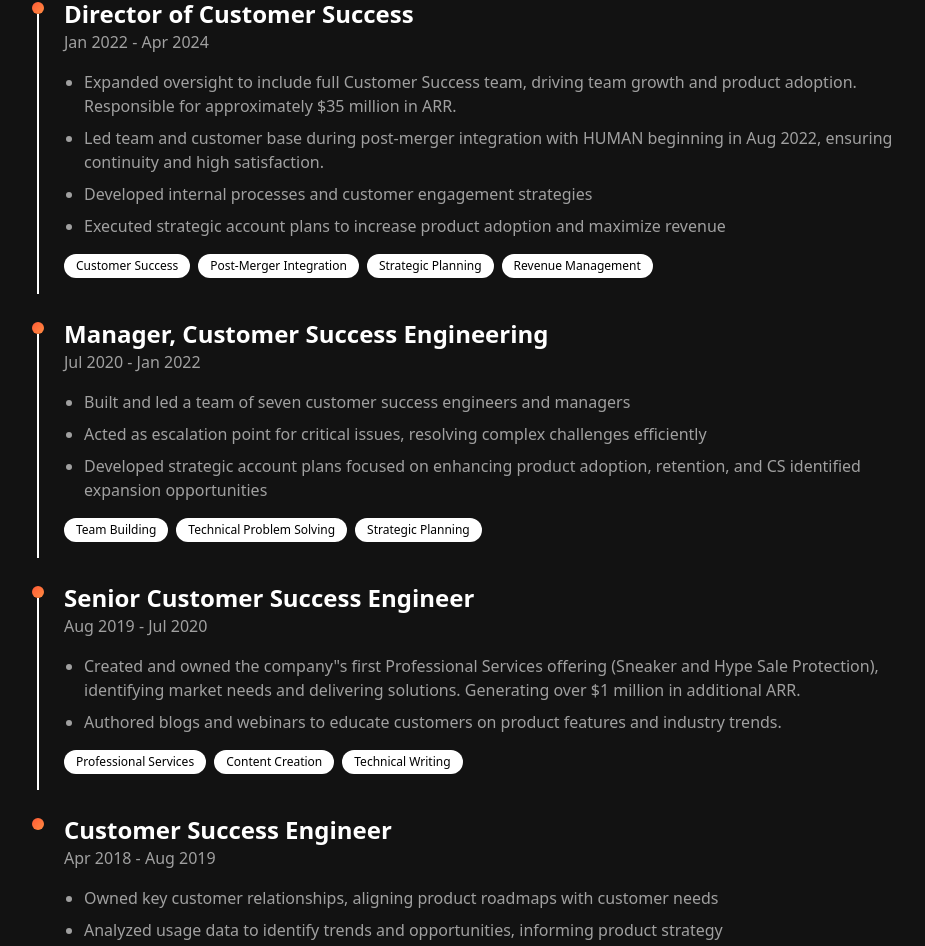
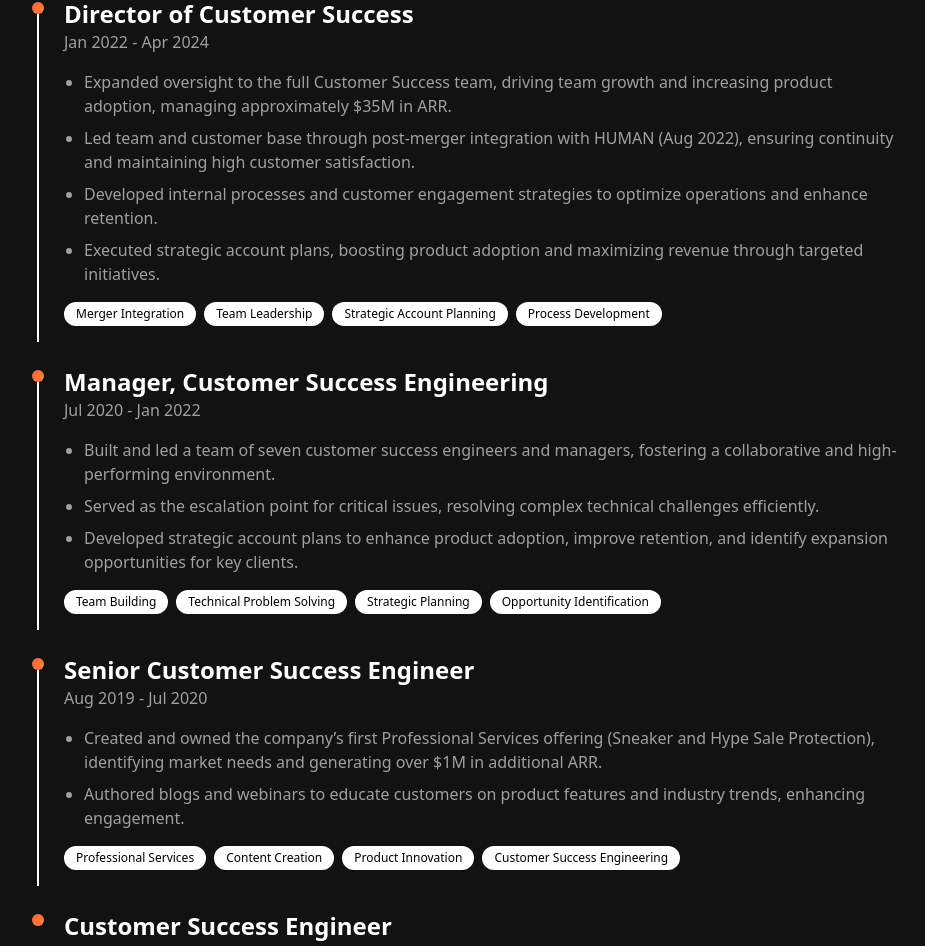
Before and after one commit to chrisfio/portfolio-website, a Next.js app: page /work in a window 1280 px wide. Shown: the part 654-1600 px from the top of the page, without its empty margins (168-1093 px from the left). Built offline with nearby package versions, Linux system fonts and the light colour scheme.

Commit message:
tweaks to work/resume page

```diff
--- a/src/app/work/page.tsx
+++ b/src/app/work/page.tsx
@@ -10,49 +10,49 @@ export default function Work() {
           title: "Senior Director of Technical Account Management",
           period: "Apr 2024 - Feb 2025",
           description: [
-            "Oversaw a $65M ARR customer base, reducing churn by exceeding targets in Q2–Q4 2024 through strategic account management and risk mitigation.",
+            "Oversaw a $65M ARR customer base, reducing churn by exceeding targets in Q2-Q4 2024 through strategic account management and proactive risk mitigation.",
             "Assumed leadership of a 10-person customer success team, introducing Gong for call analytics, streamlining Salesforce processes, and initiating JIRA Service Manager integration—improving team efficiency and response times."
           ],
-          skills: ["Gong", "JIRA Service Manager", "Salesforce", "Team Leadership", "Strategic Planning", "Risk Management"]
+          skills: ["Team Leadership", "Strategic Planning", "Customer Success", "Process Optimization"]
         },
         {
           title: "Director of Customer Success",
           period: "Jan 2022 - Apr 2024",
           description: [
-            "Expanded oversight to include full Customer Success team, driving team growth and product adoption. Responsible for approximately $35 million in ARR.",
-            "Led team and customer base during post-merger integration with HUMAN beginning in Aug 2022, ensuring continuity and high satisfaction.",
-            "Developed internal processes and customer engagement strategies",
-            "Executed strategic account plans to increase product adoption and maximize revenue"
+            "Expanded oversight to the full Customer Success team, driving team growth and increasing product adoption, managing approximately $35M in ARR.",
+            "Led team and customer base through post-merger integration with HUMAN (Aug 2022), ensuring continuity and maintaining high customer satisfaction.",
+            "Developed internal processes and customer engagement strategies to optimize operations and enhance retention.",
+            "Executed strategic account plans, boosting product adoption and maximizing revenue through targeted initiatives."
           ],
-          skills: ["Customer Success", "Post-Merger Integration", "Strategic Planning", "Revenue Management"]
+          skills: ["Merger Integration", "Team Leadership", "Strategic Account Planning", "Process Development"]
         },
         {
           title: "Manager, Customer Success Engineering",
           period: "Jul 2020 - Jan 2022",
           description: [
-            "Built and led a team of seven customer success engineers and managers",
-            "Acted as escalation point for critical issues, resolving complex challenges efficiently",
-            "Developed strategic account plans focused on enhancing product adoption, retention, and CS identified expansion opportunities"
+            "Built and led a team of seven customer success engineers and managers, fostering a collaborative and high-performing environment.",
+            "Served as the escalation point for critical issues, resolving complex technical challenges efficiently.",
+            "Developed strategic account plans to enhance product adoption, improve retention, and identify expansion opportunities for key clients."
           ],
-          skills: ["Team Building", "Technical Problem Solving", "Strategic Planning"]
+          skills: ["Team Building", "Technical Problem Solving", "Strategic Planning", "Opportunity Identification"]
         },
         {
           title: "Senior Customer Success Engineer",
           period: "Aug 2019 - Jul 2020",
           description: [
-            "Created and owned the company\"s first Professional Services offering (Sneaker and Hype Sale Protection), identifying market needs and delivering solutions. Generating over $1 million in additional ARR.",
-            "Authored blogs and webinars to educate customers on product features and industry trends."
+            "Created and owned the company’s first Professional Services offering (Sneaker and Hype Sale Protection), identifying market needs and generating over $1M in additional ARR.",
+            "Authored blogs and webinars to educate customers on product features and industry trends, enhancing engagement."
           ],
-          skills: ["Professional Services", "Content Creation", "Technical Writing"]
+          skills: ["Professional Services", "Content Creation", "Product Innovation", "Customer Success Engineering"]
         },
         {
           title: "Customer Success Engineer",
           period: "Apr 2018 - Aug 2019",
           description: [
-            "Owned key customer relationships, aligning product roadmaps with customer needs",
-            "Analyzed usage data to identify trends and opportunities, informing product strategy"
+            "Owned key customer relationships, conducted business reviews, drove adoptoin, aligned product roadmaps with client needs to drive satisfaction.",
+            "Analyzed usage data to identify trends and opportunities, informing product strategy and improvements."
           ],
-          skills: ["Customer Relationship Management", "Data Analysis", "Product Strategy"]
+          skills: ["Customer Relationship Management", "Data Analysis", "Product Strategy", "Business Reviews"]
         }
       ]
     },
@@ -83,7 +83,7 @@ export default function Work() {
             "Managed key publisher relationships and ensured customer satisfaction",
             "Developed strategies to increase publisher revenue and engagement"
           ],
-          skills: ["Customer Success", "Relationship Management", "Revenue Optimization"]
+          skills: ["Account Management", "Relationship Management", "Revenue Growth"]
         },
         {
           title: "Publisher Delivery Manager (Customer Success)",
@@ -108,7 +108,7 @@ export default function Work() {
             "Progressed from Analyst I to Analyst III within the Securities Based Lending department",
             "Managed lending operations and client relationships"
           ],
-          skills: ["Financial Analysis", "Client Relationship Management", "Securities"]
+          skills: ["Financial Analysis", "Client Support", "Risk Management"]
         }
       ]
     }
```
